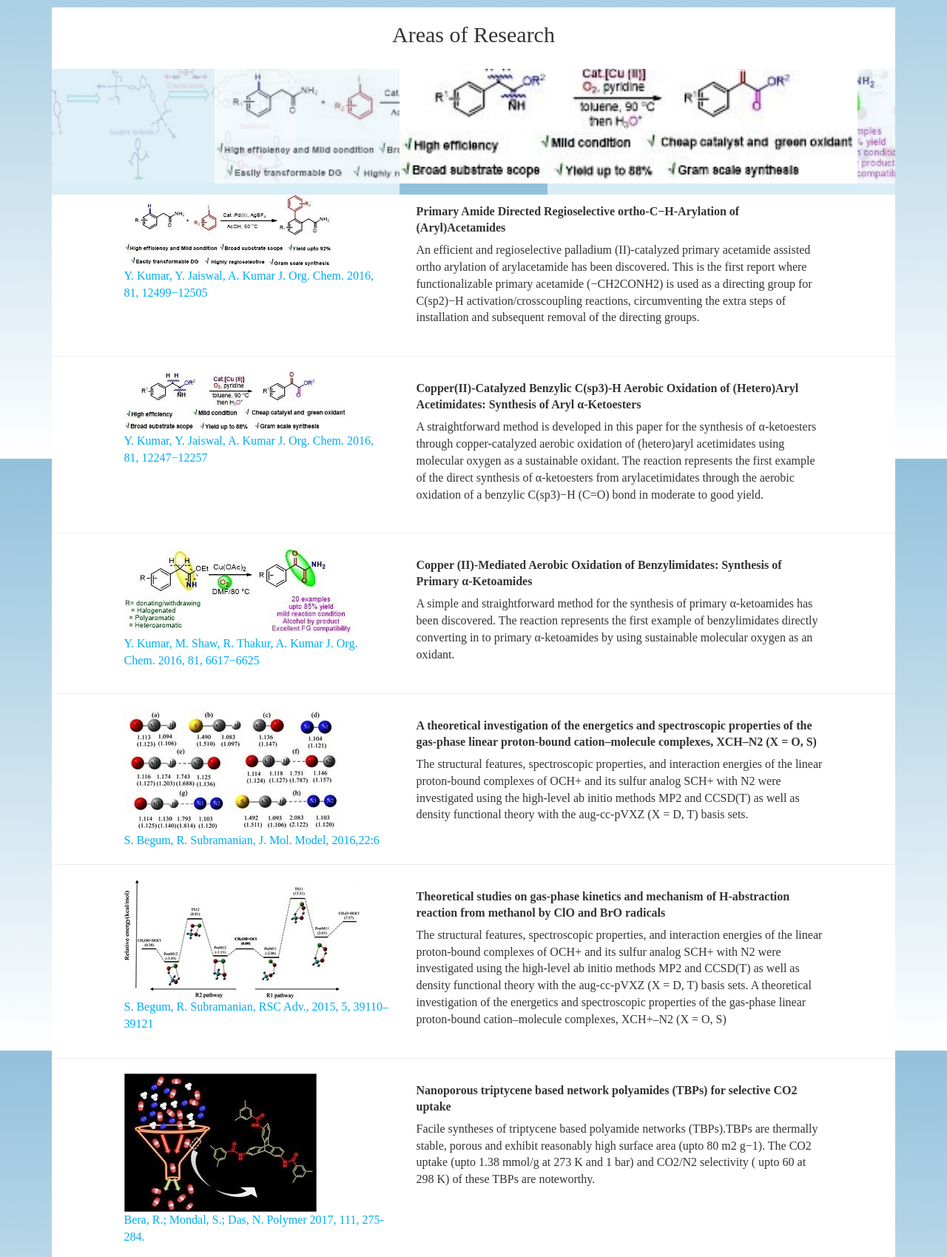
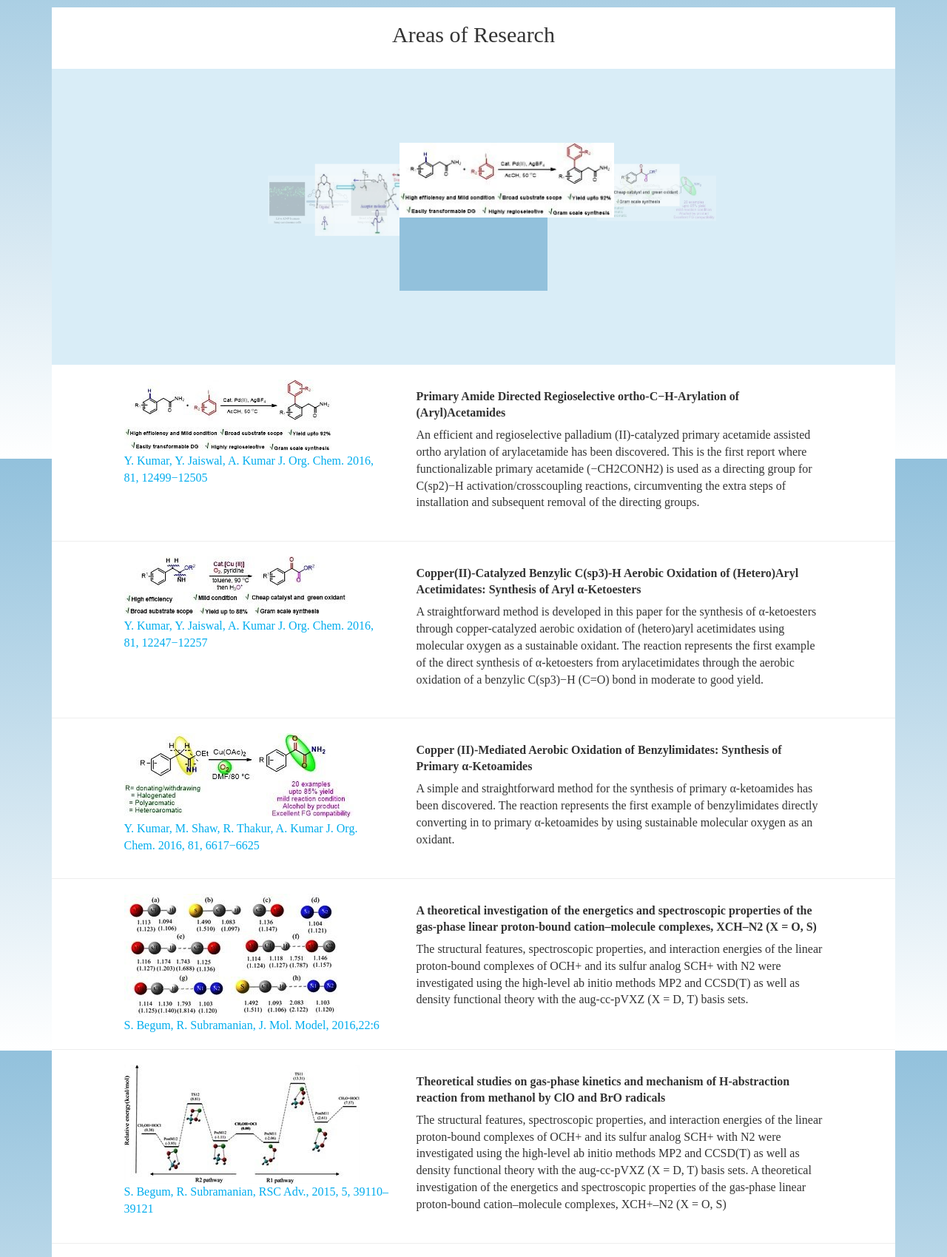
Before and after one commit to kshitij1234/Chemisty-Department-Website, a Django app: page /research/areas/ in a window 1280 px wide. Shown: the part 180-1879 px from the top of the page at 74% size. Run offline with Django 3.2, Linux system fonts and the light colour scheme; data comes from the database, SQL or seed files in the repository; some libraries are stand-ins or nearby versions.

Commit message:
Experiments with carousel and indentation improvement

```diff
--- a/chemdeptsite/static/js/layout_script.js
+++ b/chemdeptsite/static/js/layout_script.js
@@ -5,11 +5,5 @@ $(document).ready(function () {
       $("#home").addClass("active");
     else
       $("#" + str).addClass("active");
-    $('.carousel').carousel({
-          dist:0,
-          shift:0,
-          padding:100,
-
-    });
-    $('.carousel').carousel('next');
+    $('.carousel').carousel();
 });
--- a/chemdeptsite/templates/faq_admissions.html
+++ b/chemdeptsite/templates/faq_admissions.html
@@ -108,7 +108,7 @@
                   </a>
                 </h4>
               </div>
-              <div id="collapseThree" class="panel-collapse collapse" role="tabpanel" aria-labelledby="headingThree">
+              <div id="collapseThree" class="panel-collapse collapse in" role="tabpanel" aria-labelledby="headingThree">
                 <div class="panel-body">
                     <h3><strong class="question">What about hostel facilities?</strong></h3>
                     <p class="answer">Well furnished accommodation facilities for all the students are available in the hostels in the premises.</p>
@@ -136,7 +136,7 @@
               </div>
             </div>
         </div>
-
+        <div style="height:10px;"></div>
     </div>
     <div style="height: 10px"></div>
 {% endblock %}
--- a/research/templates/areas.html
+++ b/research/templates/areas.html
@@ -25,16 +25,16 @@
 <div style="height: 10px"></div>
 <div class="main">
   <h3 class="research-area-title text-center">Areas of Research</h3>
-  <div class="carousel" style="background-color:#d9edf7;height:170px;">
+  <div class="carousel" style="background-color:#d9edf7;">
     <script src="{% static 'js/materialize.min.js' %}"></script>
     <link rel="stylesheet" href="{% static 'css/carousel.css' %}" type = "text/css" media="screen,projection"/>
     <script type="text/javascript" src="{% static 'js/carousel.js' %}"></script>
     {% for area in areas %}
-    <a class="carousel-item" href="#{{ area.int_to_en }}!"><img src="{% static area.get_image_url %}" style="height:170px;width:auto;"></a>
+    <a class="carousel-item" href="#{{ area.int_to_en }}!"><img src="{% static area.get_image_url %}" style="width:290px;height:auto;"></a>
     {% endfor %}
   </div>
   {% for area in areas %}
-      <div class="research-area">
+      <div class="research-area" style="margin-top:20px;">
           <div class="row">
               <div class="col-md-4 col-md-offset-1">
                   <figure>
```
